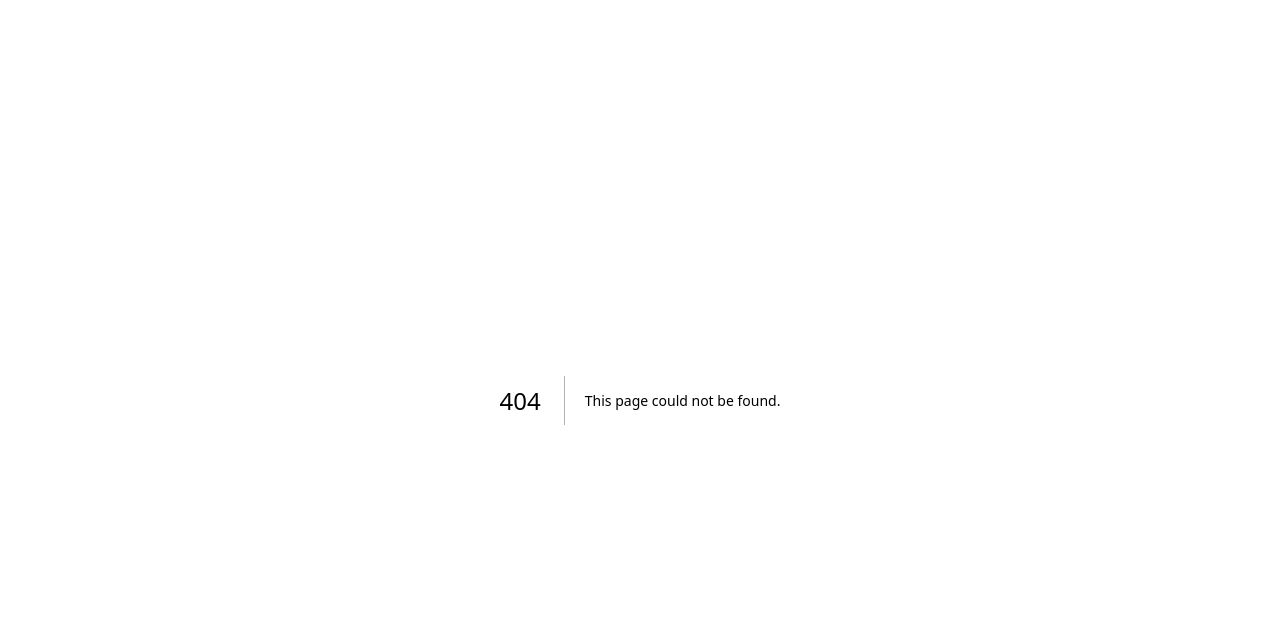
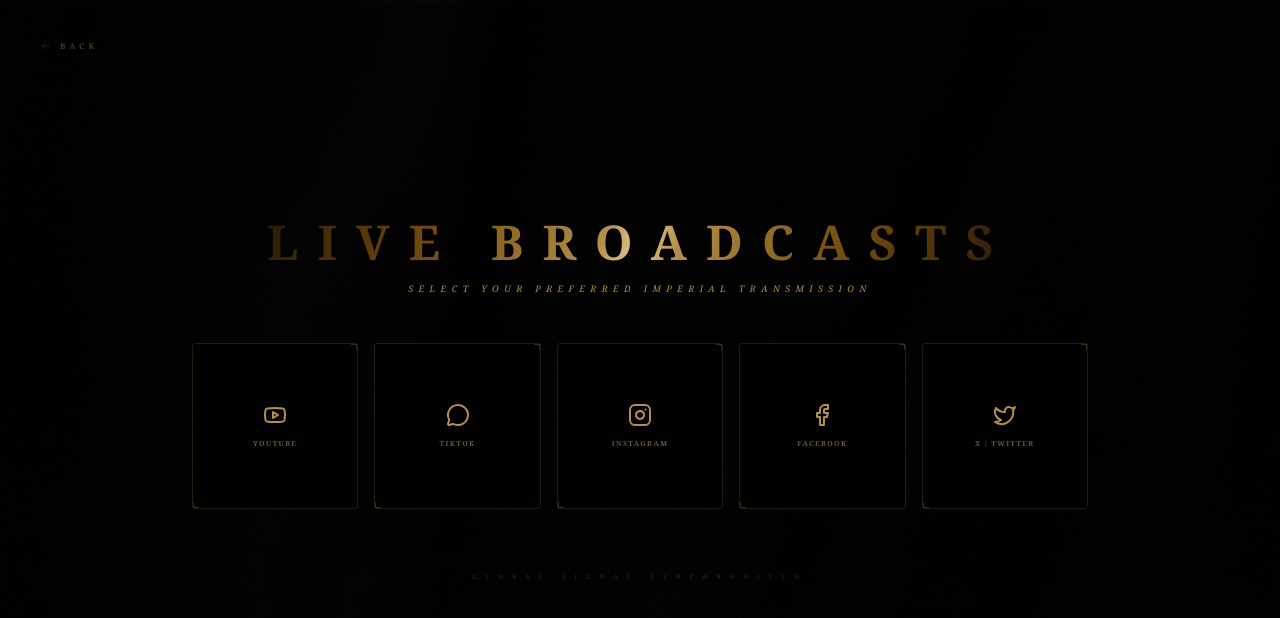
Before and after one commit to Imperial-Admin/NGC_PROJECT, a Next.js app in the folder frontend/: page /live in a window 1280 px wide. Before the commit this address had no page. Shown: the top 618 px of the page. Built offline with nearby package versions, Linux system fonts and the light colour scheme.

Commit message:
final live portal setup with 5 icons in row

```diff
--- /dev/null
+++ b/frontend/app/live/page.tsx
@@ -0,0 +1,85 @@
+'use client';
+import React, { useState, useEffect, Suspense } from 'react';
+import { useRouter } from 'next/navigation';
+import { ArrowLeft, Youtube, Facebook, Instagram, Twitter, MessageCircle } from 'lucide-react';
+
+function LiveContent() {
+  const router = useRouter();
+  const [mounted, setMounted] = useState(false);
+
+  const imperialGold = `linear-gradient(110deg, #2a1a05 0%, #7a5210 25%, #b38f4a 45%, #e6c68b 50%, #b38f4a 55%, #7a5210 75%, #2a1a05 100%)`;
+
+  useEffect(() => {
+    setMounted(true);
+  }, []);
+
+  // רשימת הלינקים הכוללת כעת גם את אינסטגרם
+  const socialLinks = [
+    { name: 'YouTube', icon: <Youtube size={24} />, url: 'https://youtube.com/@yourchannel' },
+    { name: 'TikTok', icon: <MessageCircle size={24} />, url: 'https://tiktok.com/@yourprofile' },
+    { name: 'Instagram', icon: <Instagram size={24} />, url: 'https://instagram.com/yourprofile' },
+    { name: 'Facebook', icon: <Facebook size={24} />, url: 'https://facebook.com/yourpage' },
+    { name: 'X / Twitter', icon: <Twitter size={24} />, url: 'https://x.com/yourhandle' },
+  ];
+
+  if (!mounted) return null;
+
+  return (
+    <main className="h-screen w-full bg-black text-white flex flex-col items-center justify-center overflow-hidden font-serif relative select-none">
+      <div className="absolute inset-0 z-0" style={{ backgroundImage: "url('/bg.jpg')", backgroundSize: 'cover', filter: 'brightness(0.15) grayscale(100%)' }}></div>
+
+      {/* כפתור חזרה */}
+      <nav className="absolute top-10 left-10 z-50">
+        <button onClick={() => router.push('/')} className="flex items-center gap-2 text-[#b38f4a]/40 hover:text-[#e6c68b] transition-all duration-700">
+          <ArrowLeft size={12} strokeWidth={1} />
+          <span className="text-[8px] tracking-[0.5em] uppercase font-bold">Back</span>
+        </button>
+      </nav>
+
+      <div className="relative z-10 flex flex-col items-center max-w-5xl w-full px-6 text-center">
+        <header className="mb-12">
+          <h1 className="text-3xl md:text-5xl tracking-[0.4em] uppercase font-black bg-clip-text text-transparent" style={{ backgroundImage: imperialGold }}>
+            Live Broadcasts
+          </h1>
+          <p className="text-[9px] tracking-[0.6em] uppercase text-[#b38f4a] mt-4 font-light italic">Select your preferred imperial transmission</p>
+        </header>
+
+        {/* שורה אחת של אייקונים - ללא גלילה */}
+        <div className="grid grid-cols-5 gap-4 w-full max-w-4xl mx-auto">
+          {socialLinks.map((link) => (
+            <a
+              key={link.name}
+              href={link.url}
+              target="_blank"
+              rel="noopener noreferrer"
+              className="group relative flex flex-col items-center justify-center aspect-square border border-[#b38f4a]/20 bg-black/40 backdrop-blur-md rounded-sm transition-all duration-500 hover:border-[#b38f4a] hover:bg-[#b38f4a]/5 p-2"
+            >
+              <div className="text-[#b38f4a] group-hover:text-[#e6c68b] transition-colors duration-500 mb-3 transform group-hover:scale-110 transition-transform">
+                {link.icon}
+              </div>
+              <span className="text-[7px] tracking-[0.2em] uppercase font-bold text-[#b38f4a]/60 group-hover:text-white transition-colors">
+                {link.name}
+              </span>
+
+              {/* מסגרת דקורטיבית */}
+              <div className="absolute top-0 right-0 w-1.5 h-1.5 border-t border-r border-[#b38f4a]/30"></div>
+              <div className="absolute bottom-0 left-0 w-1.5 h-1.5 border-b border-l border-[#b38f4a]/30"></div>
+            </a>
+          ))}
+        </div>
+
+        <footer className="mt-16 opacity-20">
+            <p className="text-[6px] tracking-[1.5em] uppercase font-bold text-[#b38f4a]">Global Signal Synchronized</p>
+        </footer>
+      </div>
+    </main>
+  );
+}
+
+export default function LivePage() {
+  return (
+    <Suspense fallback={null}>
+      <LiveContent />
+    </Suspense>
+  );
+}
--- a/frontend/app/page.tsx
+++ b/frontend/app/page.tsx
@@ -317,7 +317,7 @@ function HomeContent() {
       <div className="absolute bottom-4 left-10 flex items-center gap-6 z-20">
          <button onClick={() => router.push('/share')} className="text-[9px] tracking-[0.5em] uppercase text-[#b38f4a]/50 hover:text-white transition-all font-bold">Share</button>
          <div className="h-2 w-[1px] bg-[#b38f4a]/20"></div>
-         <button className="text-[9px] tracking-[0.5em] uppercase text-[#b38f4a]/50 hover:text-white transition-all font-bold">Live Stream</button>
+         <button onClick={() => router.push('/live')} className="text-[9px] tracking-[0.5em] uppercase text-[#b38f4a]/50 hover:text-white transition-all font-bold">Live Stream</button>
          <div className="h-2 w-[1px] bg-[#b38f4a]/20"></div>
          <button onClick={() => router.push('/history')} className="text-[9px] tracking-[0.5em] uppercase text-[#b38f4a]/50 hover:text-white transition-all font-bold">History</button>
       </div>
```
